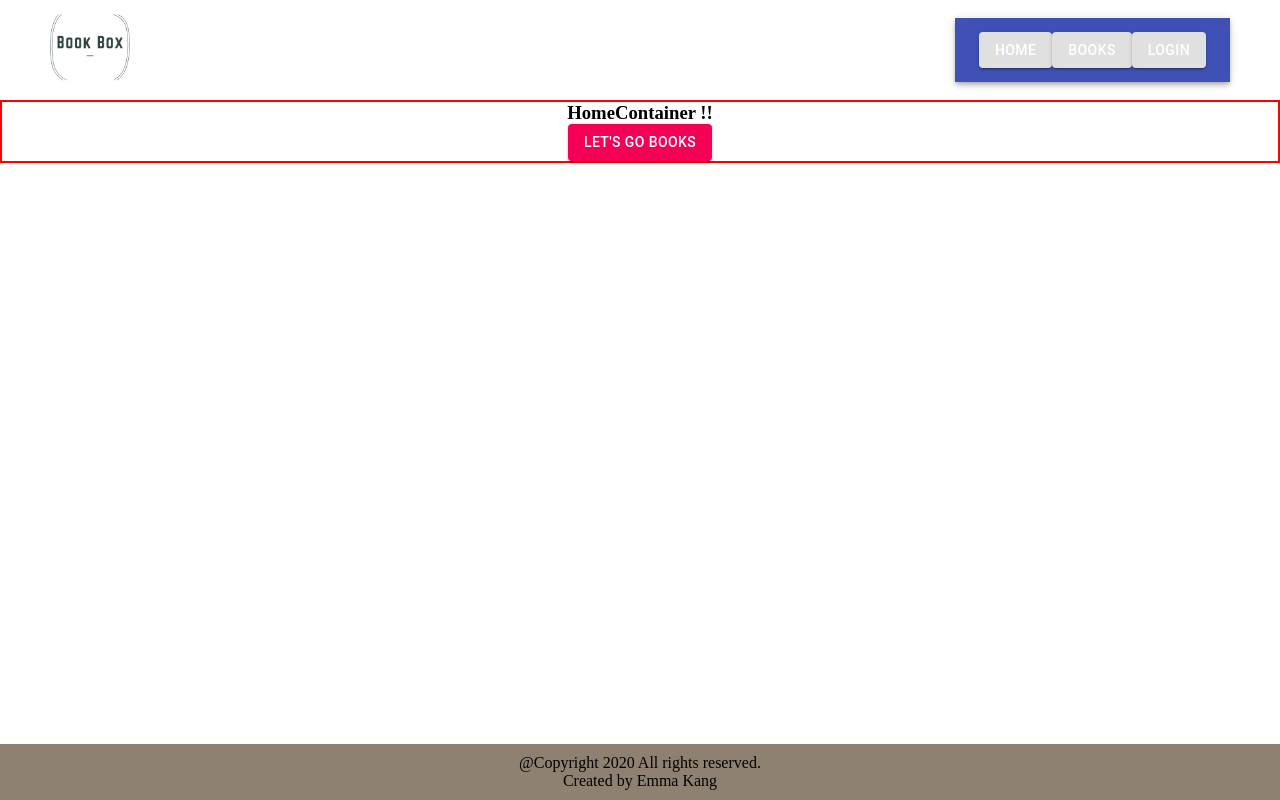
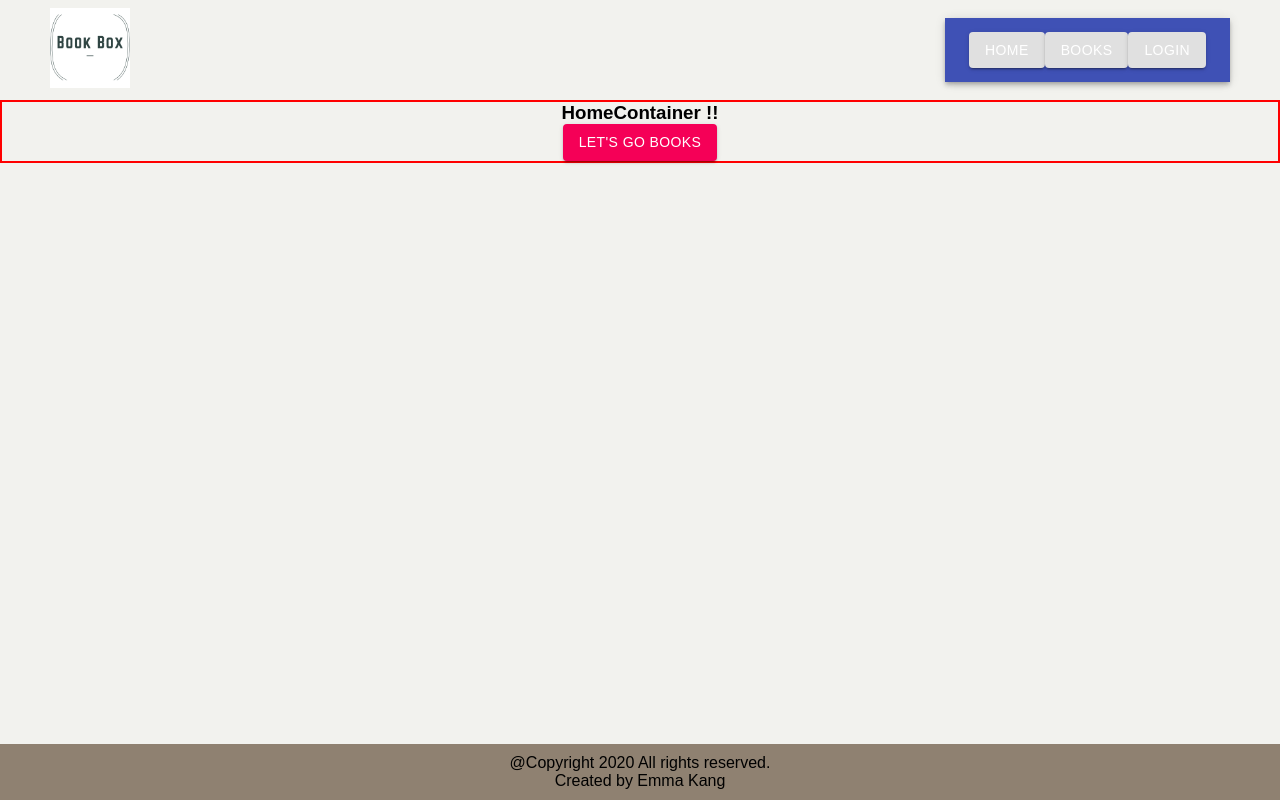
Before and after one commit to emma-kang/express-react-bookbox, a React (Create React App) app in the folder client/: page / in a window 1280 px wide. Built offline with nearby package versions, Linux system fonts and the light colour scheme.

Commit message:
Add style to index.css

```diff
--- a/client/src/index.css
+++ b/client/src/index.css
@@ -1,5 +1,13 @@
+/*font-family: 'PT Sans', sans-serif;*/
+/*font-family: 'Open Sans', sans-serif;*/
+
 *{
     margin: 0;
     padding: 0;
     box-sizing: border-box;
+    font-family: 'PT Sans', sans-serif;
 }
+
+body {
+    background-color: #F2F2EE;
+}
```
